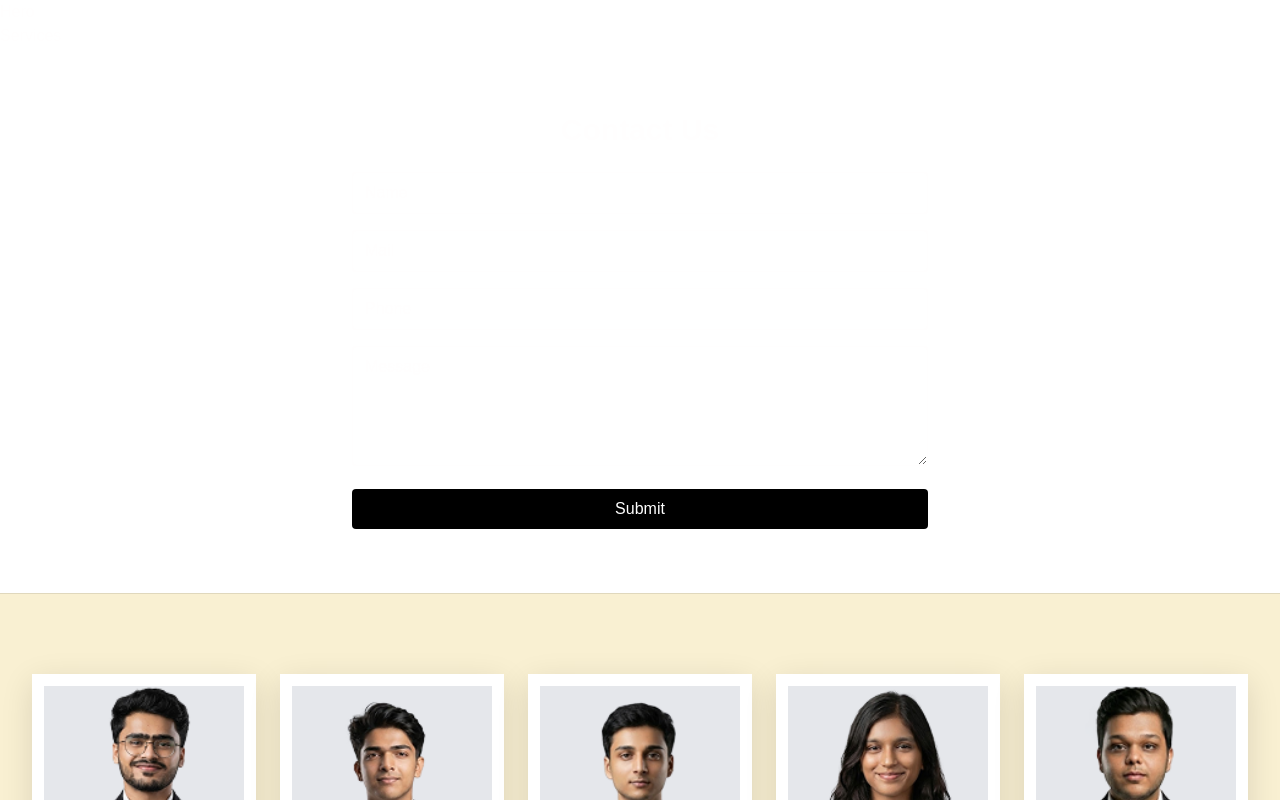
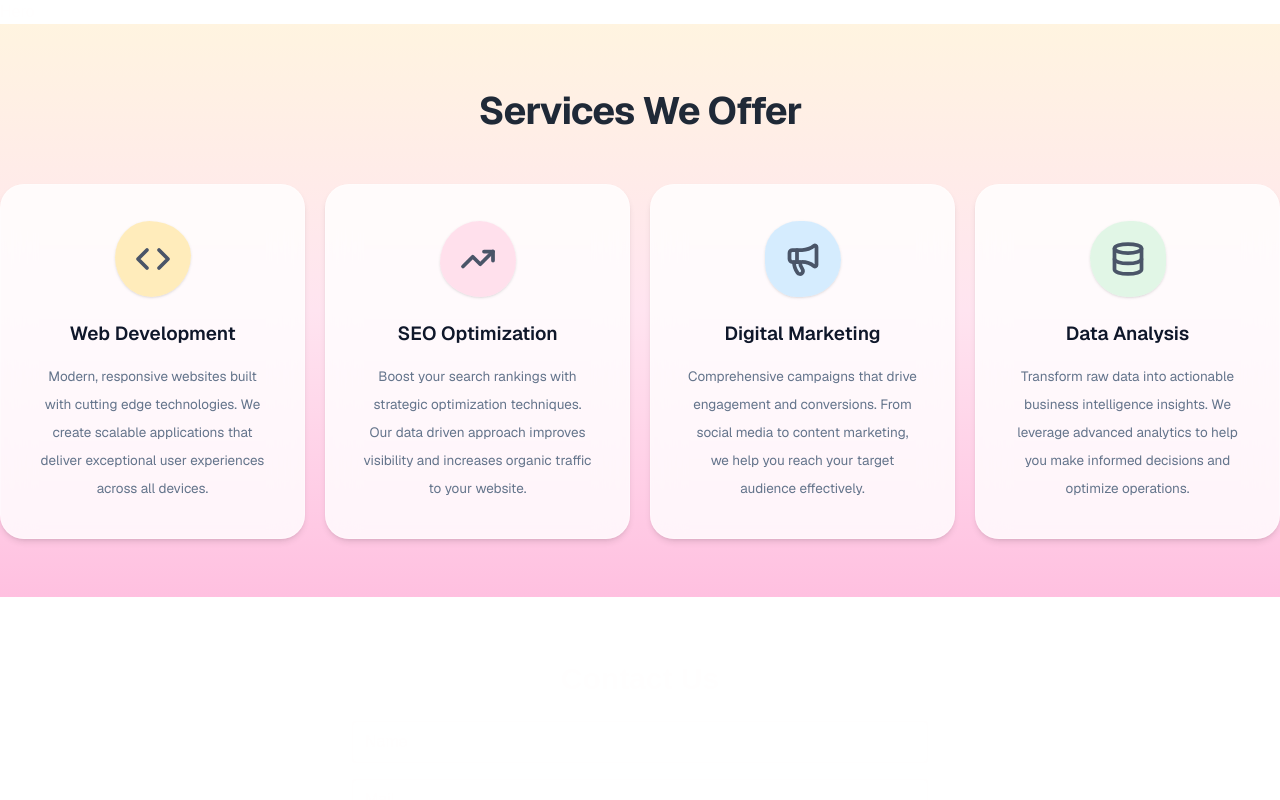
Before and after one commit to ShreyasSondur/technpLOGI, a Next.js app: page / in a window 1280 px wide. Shown: the top 800 px of the page. Built offline with nearby package versions, Linux system fonts and the light colour scheme.

Commit message:
Refactor Services.jsx to use Tailwind CSS and update tasks.json

```diff
--- a/components/Services.jsx
+++ b/components/Services.jsx
@@ -1,6 +1,81 @@
-"use client";
-export default function Services() {
+'use client';
+
+import React from 'react';
+import { Code, TrendingUp, Megaphone, Database } from 'lucide-react';
+
+const Services = () => {
+  const services = [
+    {
+      id: 1,
+      icon: Code,
+      iconBg: "rgba(255, 229, 160, 0.7)",
+      iconColor: "#4A5568",
+      title: "Web Development",
+      description: "Modern, responsive websites built with cutting edge technologies. We create scalable applications that deliver exceptional user experiences across all devices."
+    },
+    {
+      id: 2,
+      icon: TrendingUp,
+      iconBg: "rgba(255, 212, 229, 0.7)",
+      iconColor: "#4A5568",
+      title: "SEO Optimization",
+      description: "Boost your search rankings with strategic optimization techniques. Our data driven approach improves visibility and increases organic traffic to your website."
+    },
+    {
+      id: 3,
+      icon: Megaphone,
+      iconBg: "rgba(196, 229, 255, 0.7)",
+      iconColor: "#4A5568",
+      title: "Digital Marketing",
+      description: "Comprehensive campaigns that drive engagement and conversions. From social media to content marketing, we help you reach your target audience effectively."
+    },
+    {
+      id: 4,
+      icon: Database,
+      iconBg: "rgba(212, 244, 221, 0.7)",
+      iconColor: "#4A5568",
+      title: "Data Analysis",
+      description: "Transform raw data into actionable business intelligence insights. We leverage advanced analytics to help you make informed decisions and optimize operations."
+    }
+  ];
+
   return (
-    <h1>Services</h1>
+    <>
+
+
+      <section id="services" className="w-full min-h-[573px] flex items-center justify-center bg-gradient-to-b from-[#FFF4E0] via-[#FFE4F0] to-[#FFC0E0]">
+        <div className="w-full max-w-[1280px] h-[573px] mx-auto py-[60px] flex flex-col justify-center">
+          <div className="text-center mb-[45px]">
+            <h2 className="text-[38px] font-bold text-[#1F2937] m-0 tracking-tight font-sans">Services We Offer</h2>
+          </div>
+          <div className="grid grid-cols-1 sm:grid-cols-2 lg:grid-cols-4 gap-5 w-full mx-auto">
+            {services.map((service) => {
+              const IconComponent = service.icon;
+              // Custom border-radius for each icon wrapper
+              const shapes = [
+                'rounded-[45%_55%_52%_48%_/_48%_45%_55%_52%]',
+                'rounded-[52%_48%_45%_55%_/_55%_52%_48%_45%]',
+                'rounded-[48%_52%_55%_45%_/_45%_55%_52%_48%]',
+                'rounded-[55%_45%_48%_52%_/_52%_48%_45%_55%]'
+              ];
+              return (
+                <div key={service.id} className="bg-white/80 backdrop-blur-lg rounded-[24px] p-9 flex flex-col items-center text-center shadow-md transition-all duration-300 min-h-[305px] border border-white/30 hover:-translate-y-1 hover:shadow-xl hover:bg-white/90">
+                  <div
+                    className={`w-[76px] h-[76px] flex items-center justify-center mb-6 flex-shrink-0 transition-transform duration-300 shadow-sm ${shapes[service.id-1]} group-hover:scale-105`}
+                    style={{ backgroundColor: service.iconBg }}
+                  >
+                    <IconComponent size={36} strokeWidth={2.5} style={{ color: service.iconColor }} />
+                  </div>
+                  <h3 className="text-[19px] font-semibold text-[#0F172A] mb-[14px] leading-snug font-sans">{service.title}</h3>
+                  <p className="text-[13.5px] text-[#64748B] leading-7 font-normal text-center font-sans">{service.description}</p>
+                </div>
+              );
+            })}
+          </div>
+        </div>
+      </section>
+    </>
   );
-}
+};
+
+export default Services;
```
Also changed, not shown: 1 other file (tests, documents, lock files or other folders).
